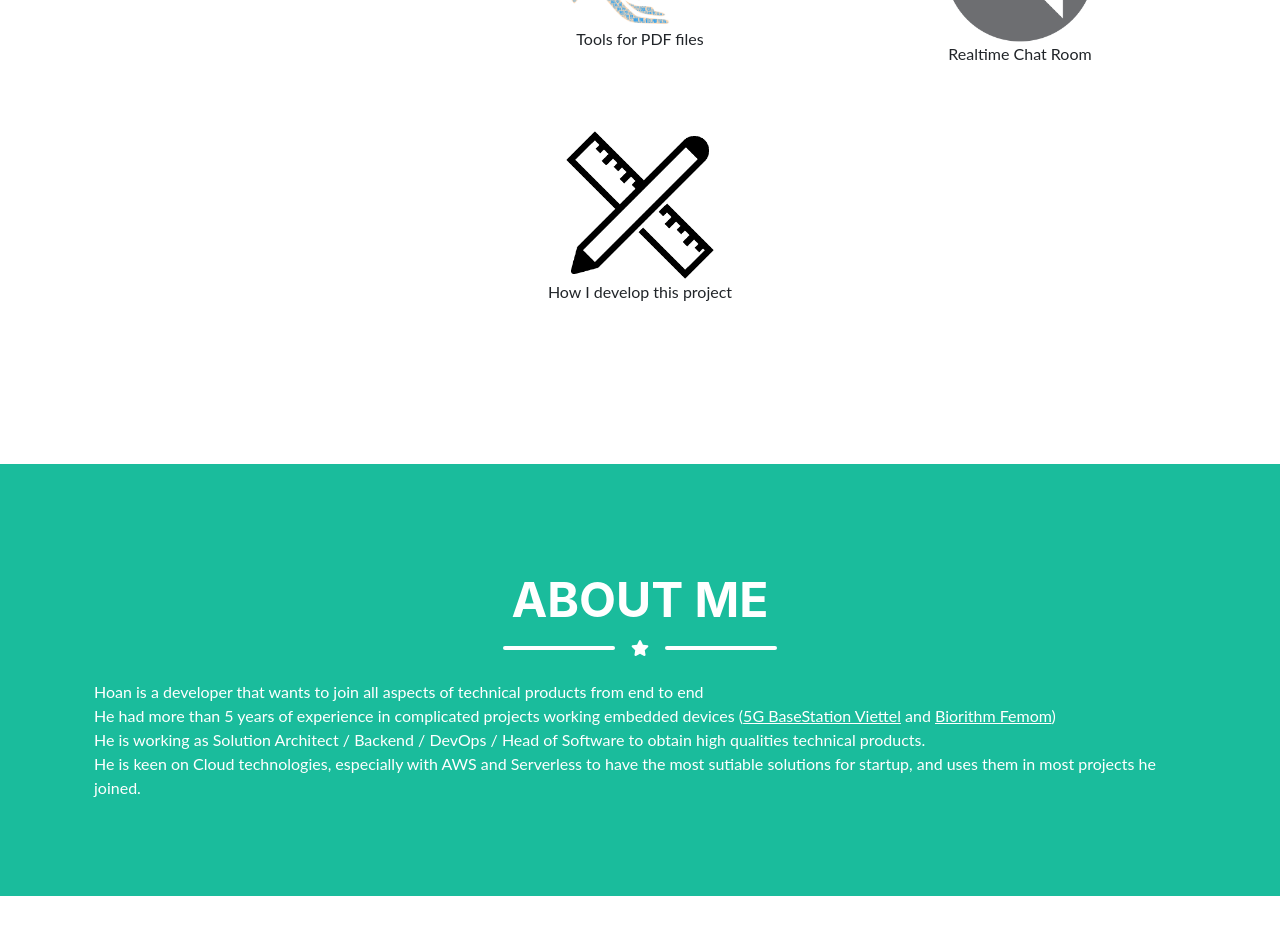
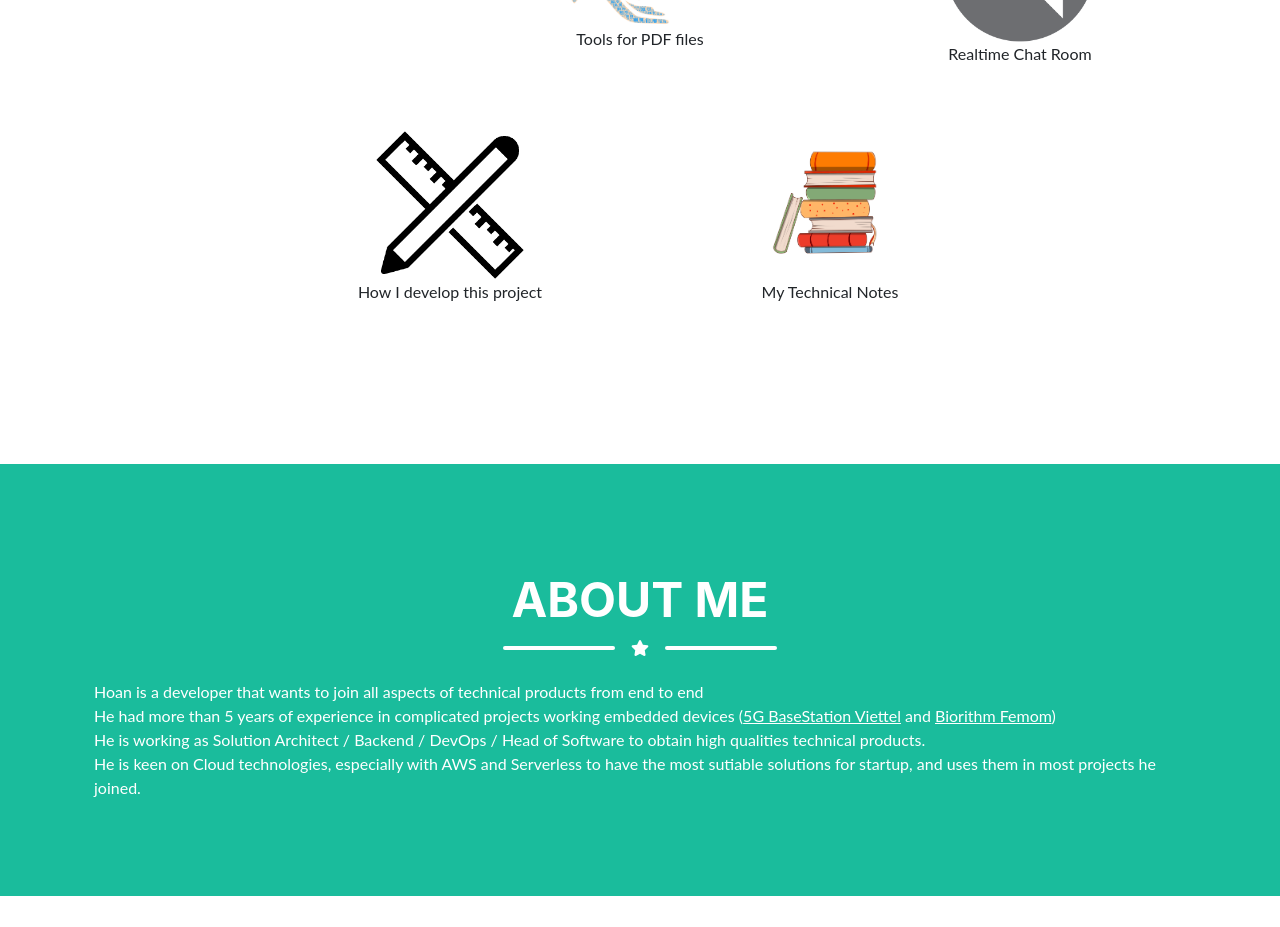
Before and after one commit to hoan-pham-duy/lighthappy_org_on_premises, a React (Create React App) app: page / in a window 1280 px wide. Shown: the part 1000-1927 px from the top of the page. Built offline with nearby package versions, Linux system fonts and the light colour scheme; no server answers; what @aws-amplify/ui-react, aws-amplify would draw is missing.

Commit message:
Add Happy Technical Book in src/screens/Homepage/components/PortfolioList.js

```diff
--- a/src/screens/Homepage/components/PortfolioList.js
+++ b/src/screens/Homepage/components/PortfolioList.js
@@ -7,6 +7,7 @@ import AboutMeImg from '../assets/img/portfolio/AboutMe.png'
 import ToolPdfImg from '../assets/img/portfolio/ToolPdf.png'
 import RealTimeChatRoomImg from '../assets/img/portfolio/ChatRoom.png'
 import HowIBuildImg from '../assets/img/portfolio/How_I_build.png'
+import Book from '../assets/img/portfolio/Book.png'
 
 function redirectTo (path) {
   window.location.href = path
@@ -26,6 +27,13 @@ function redirectRealTimeChatRoom (event) {
 
 function redirectTechnicalDetails (event) {
   redirectTo('technical-details')
+}
+
+function redirectHappyTechnicalBook (event) {
+  window.open(
+    'https://techbook.lighthappy.org/',
+    '_blank' // <- This is what makes it open in a new window.
+  )
 }
 
 const imgPortfolioStyles = {
@@ -95,6 +103,15 @@ class PortfolioList extends React.Component {
               <p className='text-center'> How I develop this project </p>
             </div>
           </div>
+          <div className='col-md-6 col-lg-4 mb-5' onClick={redirectHappyTechnicalBook}>
+            <div className='portfolio-item mx-auto' data-toggle='modal' data-target='#portfolioModal2'>
+              <div className='portfolio-item-caption d-flex align-items-center justify-content-center h-100 w-100'>
+                <div className='portfolio-item-caption-content text-center text-white'><i className='fas fa-plus fa-3x' /></div>
+              </div>
+              <img style={imgPortfolioStyles} className='img-fluid' src={Book} alt='' />
+              <p className='text-center'> My Technical Notes </p>
+            </div>
+          </div>
           {/* <div>
             <li><a href='/about-me'>About Me </a></li>
             <li><a href='/tool-pdf'>Tools for processing your PDF files </a></li>
```
